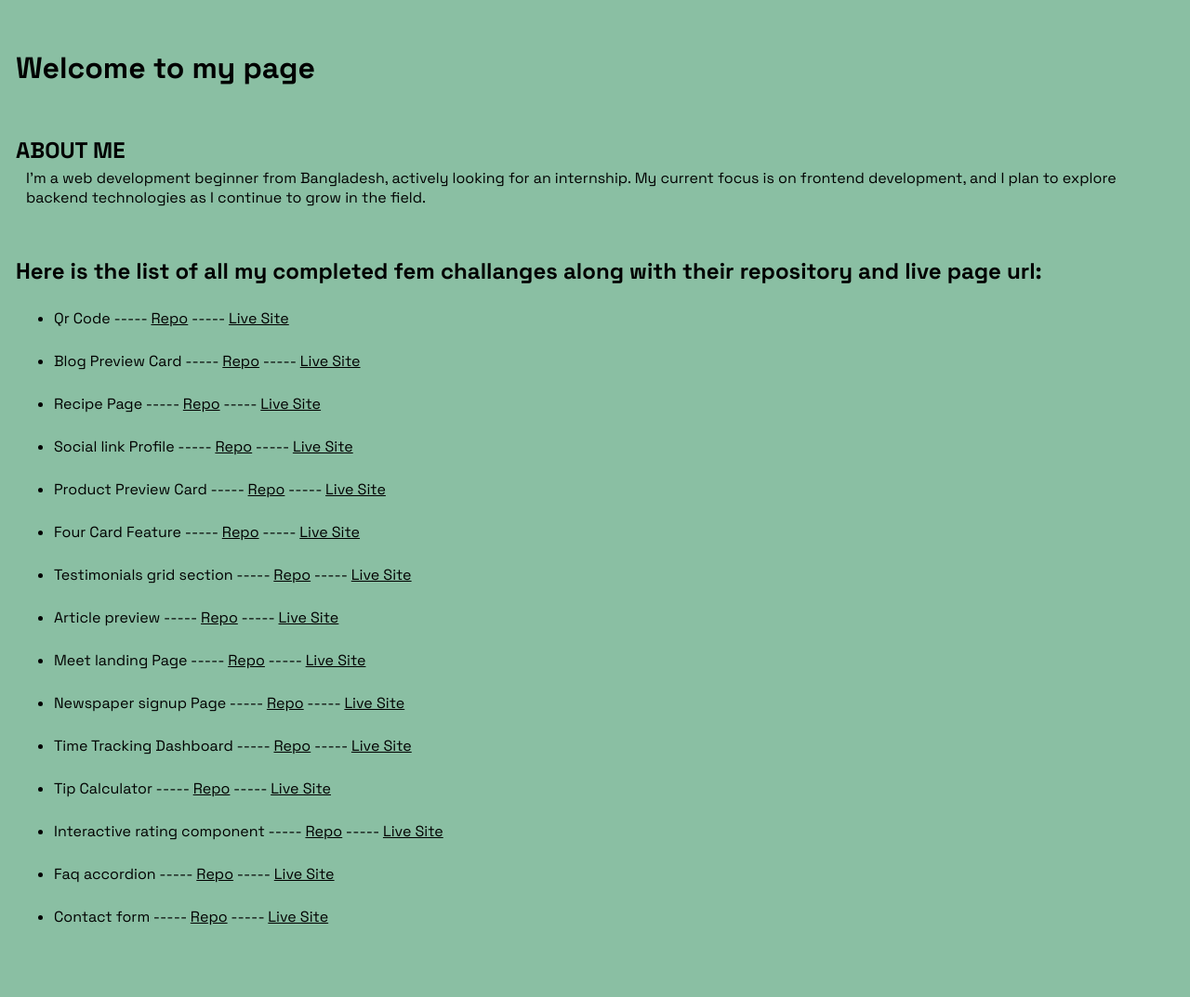
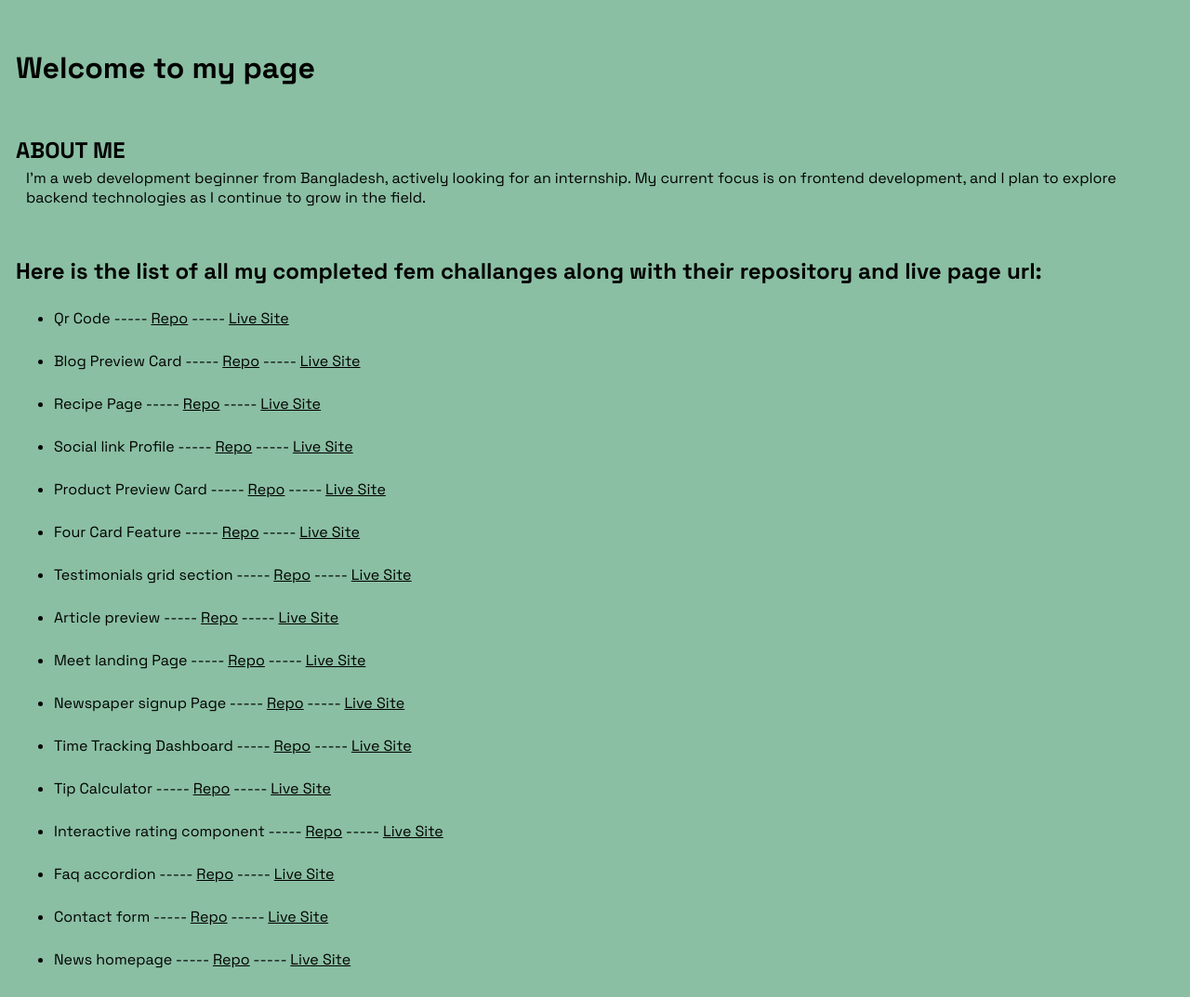
Before and after one commit to Tasin269/frontendmentor, a plain HTML site: page index.html in a window 1280 px wide. Shown: the whole page at 93% size. Before the commit the page ends 1027 px from the top, so only its background shows below. Drawn offline with Linux system fonts and the light colour scheme.

Commit message:
News homepagee

```diff
--- a/index.html
+++ b/index.html
@@ -139,6 +139,11 @@
    <a href="https://github.com/Tasin269/frontendmentor/tree/master/contact-form-main">Repo</a> -----
    <a href="./contact-form-main/index.html">Live Site</a>
   </li>
+  <li>
+   News homepage -----
+   <a href="https://github.com/Tasin269/frontendmentor/tree/master/news-homepage-main">Repo</a> -----
+   <a href="./news-homepage-main/index.html">Live Site</a>
+  </li>
  </ul>
 </body>
 </html>
--- a/news-homepage-main/style.scss
+++ b/news-homepage-main/style.scss
@@ -231,7 +231,7 @@ header {
     }
     .articles {
         grid-column: 1/3;
-        margin: 0;
+        margin-top: 30px;
         display: grid;
         grid-template-columns: repeat(3, 1fr);
         column-gap: 18px;
```
Also changed, not shown: news-homepage-main/style.css.
